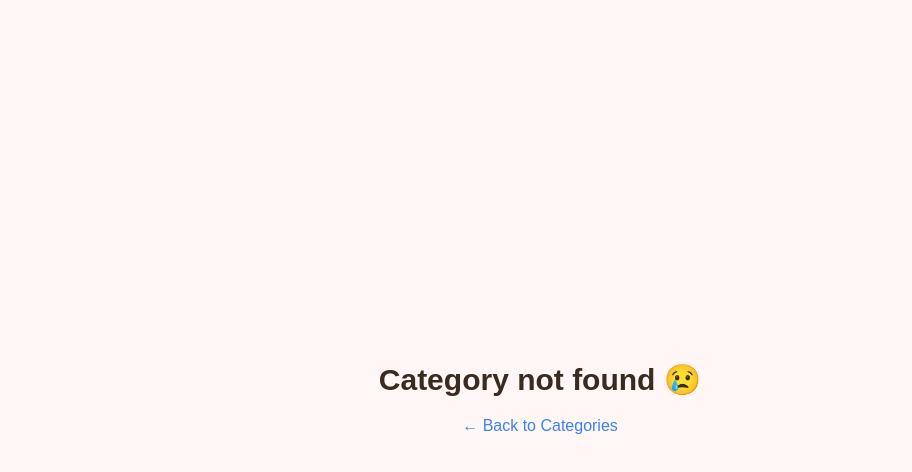
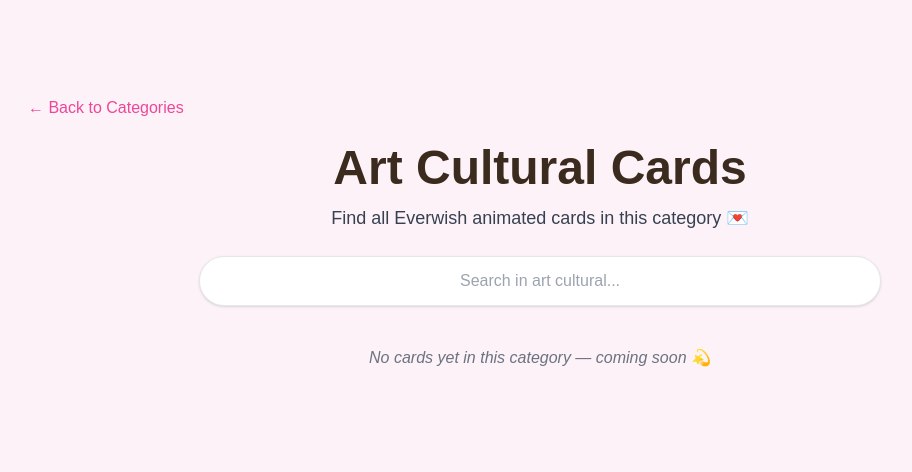
Before and after one commit to everwishhq-commits/EverWish, a Next.js app: page /categories/art-cultural in a window 1280 px wide. Before the commit this address had no page. Shown: the top 472 px of the page, without its empty margins (100-1012 px from the left). Built offline with nearby package versions, Linux system fonts and the light colour scheme.

Commit message:
Update page.js

```diff
--- a/app/categories/[slug]/page.js
+++ b/app/categories/[slug]/page.js
@@ -1,122 +1,113 @@
 "use client";
 import { useParams } from "next/navigation";
 import Link from "next/link";
-import { useState } from "react";
-
-const categoryData = {
-  "seasonal": {
-    title: "Seasonal & Holidays 🎉",
-    description: "Celebrate every special moment throughout the year.",
-    cards: [
-      { title: "Christmas Joy", image: "/top10/christmas.png" },
-      { title: "Happy Halloween", image: "/top10/halloween.png" },
-      { title: "New Year Spark", image: "/top10/newyear.png" },
-      { title: "Valentine Love", image: "/top10/valentine.png" },
-    ],
-  },
-  "emotions": {
-    title: "Love & Emotions 💘",
-    description: "Express love, gratitude, and deep feelings with Everwish.",
-    cards: [
-      { title: "Thinking of You", image: "/top10/thinking.png" },
-      { title: "You're My Person", image: "/top10/person.png" },
-      { title: "Forever Yours", image: "/top10/forever.png" },
-    ],
-  },
-  "celebrations": {
-    title: "Celebrations & Events 🎊",
-    description: "From birthdays to big achievements — celebrate in style.",
-    cards: [
-      { title: "Happy Birthday!", image: "/top10/birthday.png" },
-      { title: "Congrats Grad!", image: "/top10/graduation.png" },
-      { title: "Baby on the Way", image: "/top10/baby.png" },
-    ],
-  },
-  "everyday": {
-    title: "Everyday Moments 🌅",
-    description: "Because every day deserves a reason to smile.",
-    cards: [
-      { title: "Good Morning Sunshine", image: "/top10/morning.png" },
-      { title: "Relax & Recharge", image: "/top10/relax.png" },
-      { title: "You Got This!", image: "/top10/motivation.png" },
-    ],
-  },
-};
+import { useEffect, useState } from "react";
 
 export default function CategoryPage() {
   const { slug } = useParams();
+  const [videos, setVideos] = useState([]);
+  const [loading, setLoading] = useState(true);
   const [query, setQuery] = useState("");
 
-  const category = categoryData[slug];
+  // 🔹 Cargar videos desde la API
+  useEffect(() => {
+    async function loadVideos() {
+      try {
+        const res = await fetch("/api/videos");
+        const data = await res.json();
 
-  if (!category) {
+        // Busca los videos de la categoría actual
+        const matches =
+          data?.categories?.[slug] ||
+          data?.all?.filter((v) => v.category === slug) ||
+          [];
+
+        setVideos(matches);
+      } catch (err) {
+        console.error("❌ Error cargando videos:", err);
+      } finally {
+        setLoading(false);
+      }
+    }
+
+    loadVideos();
+  }, [slug]);
+
+  // 🔍 Filtro interno
+  const filtered = videos.filter((v) =>
+    v.title.toLowerCase().includes(query.toLowerCase())
+  );
+
+  // ⏳ Estado cargando
+  if (loading) {
     return (
-      <main className="min-h-screen flex flex-col items-center justify-center text-center p-6">
-        <h1 className="text-3xl font-bold mb-4">Category not found 😢</h1>
-        <Link href="/categories" className="text-blue-500 hover:underline">
-          ← Back to Categories
-        </Link>
+      <main className="min-h-screen flex items-center justify-center text-gray-600 bg-pink-50">
+        Loading cards...
       </main>
     );
   }
 
-  // Filtrar las tarjetas dentro de la categoría
-  const filteredCards = category.cards.filter(card =>
-    card.title.toLowerCase().includes(query.toLowerCase())
-  );
-
   return (
-    <main className="min-h-screen bg-gray-50 pt-24 px-4 md:px-8">
+    <main className="min-h-screen bg-pink-50 pt-24 pb-16 px-4">
       {/* 🔙 Volver */}
       <div className="max-w-5xl mx-auto mb-6">
-        <Link href="/categories" className="text-blue-500 hover:underline">
+        <Link href="/categories" className="text-pink-500 hover:underline">
           ← Back to Categories
         </Link>
       </div>
 
       {/* 🏷️ Encabezado */}
       <div className="max-w-5xl mx-auto text-center mb-10">
-        <h1 className="text-3xl md:text-5xl font-extrabold mb-3">
-          {category.title}
+        <h1 className="text-3xl md:text-5xl font-extrabold mb-3 capitalize">
+          {slug.replace("-", " ")} Cards
         </h1>
-        <p className="text-gray-700 text-lg">{category.description}</p>
+        <p className="text-gray-700 text-lg">
+          Find all Everwish animated cards in this category 💌
+        </p>
 
-        {/* 🔍 Buscar dentro de la categoría */}
+        {/* 🔍 Buscador */}
         <div className="mt-6">
           <input
             type="text"
-            placeholder={`Search in ${category.title}...`}
+            placeholder={`Search in ${slug.replace("-", " ")}...`}
             value={query}
             onChange={(e) => setQuery(e.target.value)}
-            className="w-full md:w-2/3 px-4 py-3 border rounded-full shadow focus:outline-none focus:ring-2 focus:ring-blue-400 text-center text-gray-700"
+            className="w-full md:w-2/3 px-4 py-3 border rounded-full shadow focus:outline-none focus:ring-2 focus:ring-pink-400 text-center text-gray-700"
           />
         </div>
       </div>
 
-      {/* 💌 Tarjetas */}
+      {/* 🎥 Galería de videos */}
       <div className="max-w-6xl mx-auto grid grid-cols-2 md:grid-cols-3 lg:grid-cols-4 gap-6">
-        {filteredCards.length > 0 ? (
-          filteredCards.map((card, i) => (
+        {filtered.length > 0 ? (
+          filtered.map((v, i) => (
             <div
               key={i}
-              className="bg-white rounded-2xl shadow-lg overflow-hidden hover:shadow-xl transition"
+              className="bg-white rounded-3xl shadow-md hover:shadow-xl overflow-hidden transform hover:-translate-y-1 transition cursor-pointer"
             >
-              <img
-                src={card.image}
-                alt={card.title}
-                className="w-full h-48 object-cover"
-              />
-              <div className="p-4 text-center">
-                <h3 className="font-semibold text-gray-800">{card.title}</h3>
+              <Link href={`/edit/${v.slug}`}>
+                <video
+                  src={v.src}
+                  autoPlay
+                  loop
+                  muted
+                  playsInline
+                  className="w-full aspect-[4/5] object-cover bg-gray-100"
+                />
+              </Link>
+              <div className="p-3 text-center">
+                <h3 className="font-semibold text-gray-800 text-sm md:text-base">
+                  {v.title}
+                </h3>
               </div>
             </div>
           ))
         ) : (
-          <p className="col-span-full text-center text-gray-500">
-            No cards found 😅
+          <p className="col-span-full text-center text-gray-500 italic">
+            No cards yet in this category — coming soon 💫
           </p>
         )}
       </div>
     </main>
   );
-}
+                      }
```
